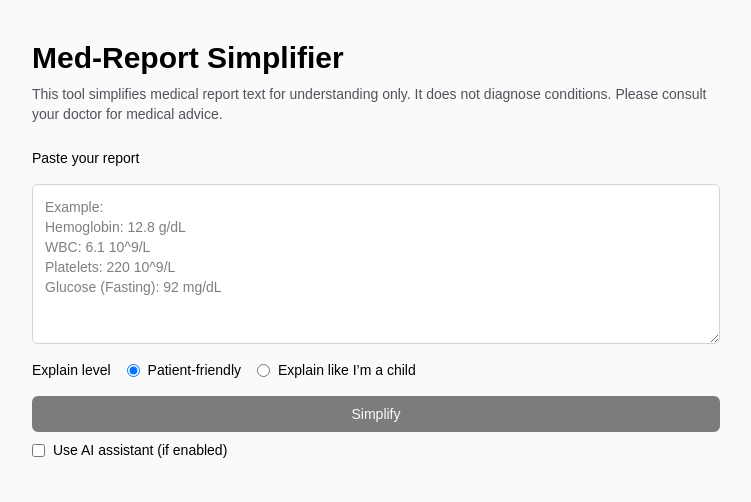
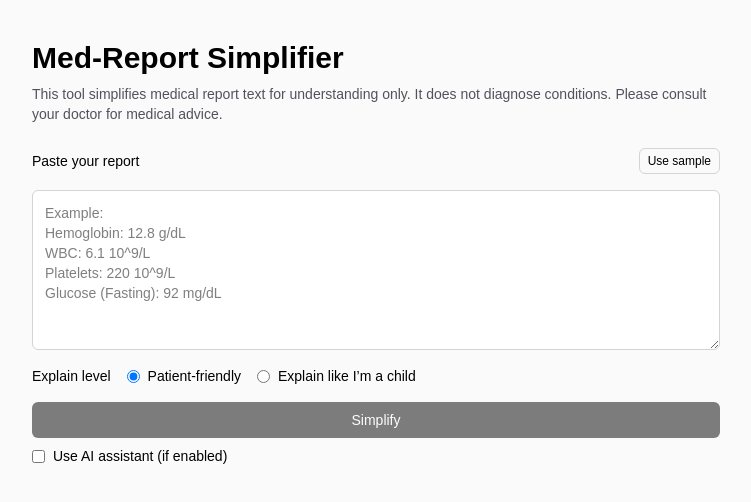
Before and after one commit to harini18122005/Med-Report, a Next.js app in the folder med-report-simplifier/: page / in a window 1280 px wide. Shown: the top 502 px of the page, without its empty margins (264-1015 px from the left). Built offline with nearby package versions, Linux system fonts and the light colour scheme.

Commit message:
feat(api,ui): expand lab coverage (lipids, liver, thyroid, kidney, electrolytes); add sample input button and polish UI

```diff
--- a/med-report-simplifier/app/api/simplify/route.ts
+++ b/med-report-simplifier/app/api/simplify/route.ts
@@ -20,6 +20,22 @@ const ranges: Ranges = {
   "WBC": { unit: "10^9/L", typical: [4.0, 11.0] },
   "Platelets": { unit: "10^9/L", typical: [150, 450] },
   "Glucose (Fasting)": { unit: "mg/dL", typical: [70, 99] },
+  // Lipids
+  "Total Cholesterol": { unit: "mg/dL", typical: [125, 200] },
+  "LDL": { unit: "mg/dL", typical: [0, 100] },
+  "HDL": { unit: "mg/dL", typical: [40, 60] },
+  "Triglycerides": { unit: "mg/dL", typical: [0, 150] },
+  // Liver enzymes
+  "ALT": { unit: "U/L", typical: [7, 56] },
+  "AST": { unit: "U/L", typical: [10, 40] },
+  // Thyroid
+  "TSH": { unit: "mIU/L", typical: [0.4, 4.5] },
+  // Kidney & electrolytes
+  "Creatinine": { unit: "mg/dL", typical: [0.6, 1.3] },
+  "BUN": { unit: "mg/dL", typical: [7, 20] },
+  "Sodium": { unit: "mmol/L", typical: [135, 145] },
+  "Potassium": { unit: "mmol/L", typical: [3.5, 5.1] },
+  "Calcium": { unit: "mg/dL", typical: [8.5, 10.2] },
 };
 
 function compare(term: string, value?: number): {
--- a/med-report-simplifier/app/data/terms.json
+++ b/med-report-simplifier/app/data/terms.json
@@ -22,5 +22,77 @@
     "sectionTitle": "Sugar & Minerals",
     "simple": "Fasting glucose shows sugar level after not eating.",
     "label": "Fasting Glucose"
+  },
+  "Total Cholesterol": {
+    "section": "Lipids",
+    "sectionTitle": "Lipids & Heart Health",
+    "simple": "Total cholesterol is the sum of fats in your blood.",
+    "label": "Total Cholesterol"
+  },
+  "LDL": {
+    "section": "Lipids",
+    "sectionTitle": "Lipids & Heart Health",
+    "simple": "LDL is the 'bad' cholesterol that can build up in arteries.",
+    "label": "LDL Cholesterol"
+  },
+  "HDL": {
+    "section": "Lipids",
+    "sectionTitle": "Lipids & Heart Health",
+    "simple": "HDL is the 'good' cholesterol that helps remove extra fat.",
+    "label": "HDL Cholesterol"
+  },
+  "Triglycerides": {
+    "section": "Lipids",
+    "sectionTitle": "Lipids & Heart Health",
+    "simple": "Triglycerides are another type of fat in your blood.",
+    "label": "Triglycerides"
+  },
+  "ALT": {
+    "section": "Liver",
+    "sectionTitle": "Liver & Enzymes",
+    "simple": "ALT is a liver enzyme; higher levels can mean irritation.",
+    "label": "ALT (Alanine transaminase)"
+  },
+  "AST": {
+    "section": "Liver",
+    "sectionTitle": "Liver & Enzymes",
+    "simple": "AST is a liver enzyme; checked with ALT for context.",
+    "label": "AST (Aspartate transaminase)"
+  },
+  "TSH": {
+    "section": "Thyroid",
+    "sectionTitle": "Thyroid Function",
+    "simple": "TSH is a signal from the brain that guides thyroid activity.",
+    "label": "TSH"
+  },
+  "Creatinine": {
+    "section": "Kidney",
+    "sectionTitle": "Kidney & Electrolytes",
+    "simple": "Creatinine helps estimate how well your kidneys filter blood.",
+    "label": "Creatinine"
+  },
+  "BUN": {
+    "section": "Kidney",
+    "sectionTitle": "Kidney & Electrolytes",
+    "simple": "BUN is a waste product; kidneys remove it from blood.",
+    "label": "BUN (Blood Urea Nitrogen)"
+  },
+  "Sodium": {
+    "section": "Biochemistry",
+    "sectionTitle": "Sugar & Minerals",
+    "simple": "Sodium is a mineral that helps with fluid balance.",
+    "label": "Sodium"
+  },
+  "Potassium": {
+    "section": "Biochemistry",
+    "sectionTitle": "Sugar & Minerals",
+    "simple": "Potassium supports muscles and heart rhythm.",
+    "label": "Potassium"
+  },
+  "Calcium": {
+    "section": "Biochemistry",
+    "sectionTitle": "Sugar & Minerals",
+    "simple": "Calcium builds bones and supports nerves and muscles.",
+    "label": "Calcium"
   }
 }
--- a/med-report-simplifier/app/page.tsx
+++ b/med-report-simplifier/app/page.tsx
@@ -68,7 +68,37 @@ export default function Home() {
         </p>
 
         <div className="mt-6 grid gap-4">
-          <label className="block text-sm font-medium">Paste your report</label>
+          <div className="flex items-center justify-between">
+            <label className="block text-sm font-medium">Paste your report</label>
+            <button
+              type="button"
+              onClick={() =>
+                setText(
+                  [
+                    "Hemoglobin: 12.8 g/dL",
+                    "WBC: 6.1 10^9/L",
+                    "Platelets: 220 10^9/L",
+                    "Glucose (Fasting): 92 mg/dL",
+                    "Total Cholesterol: 182 mg/dL",
+                    "LDL: 110 mg/dL",
+                    "HDL: 50 mg/dL",
+                    "Triglycerides: 140 mg/dL",
+                    "ALT: 23 U/L",
+                    "AST: 19 U/L",
+                    "TSH: 2.1 mIU/L",
+                    "Creatinine: 0.9 mg/dL",
+                    "BUN: 14 mg/dL",
+                    "Sodium: 140 mmol/L",
+                    "Potassium: 4.2 mmol/L",
+                    "Calcium: 9.2 mg/dL",
+                  ].join("\n")
+                )
+              }
+              className="text-xs px-2 py-1 rounded-md border border-zinc-300 dark:border-zinc-700 hover:bg-zinc-100 dark:hover:bg-zinc-900"
+            >
+              Use sample
+            </button>
+          </div>
           <textarea
             className="w-full h-40 rounded-md border border-zinc-300 bg-white dark:bg-zinc-900 p-3 text-sm"
             placeholder={`Example:\nHemoglobin: 12.8 g/dL\nWBC: 6.1 10^9/L\nPlatelets: 220 10^9/L\nGlucose (Fasting): 92 mg/dL`}
```
